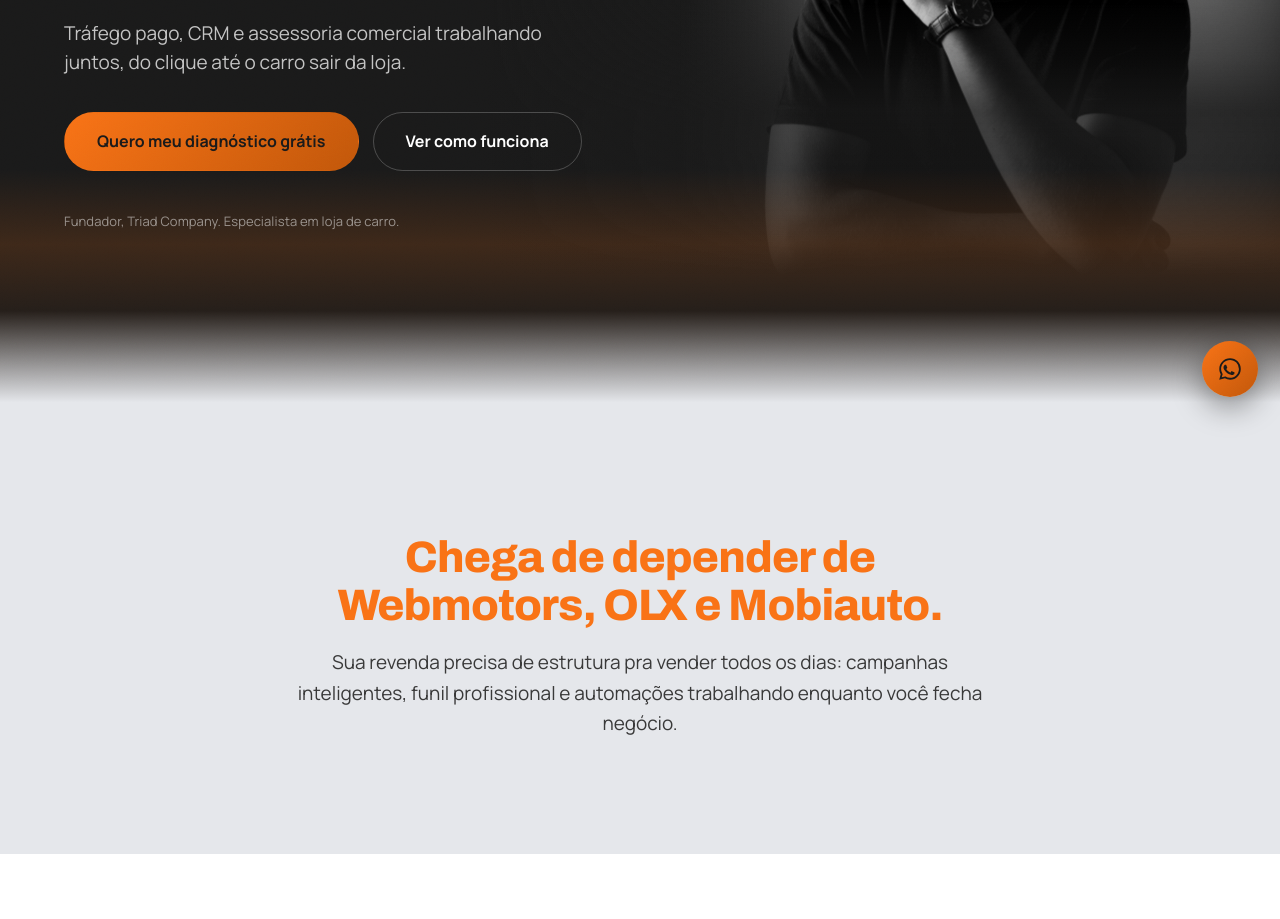
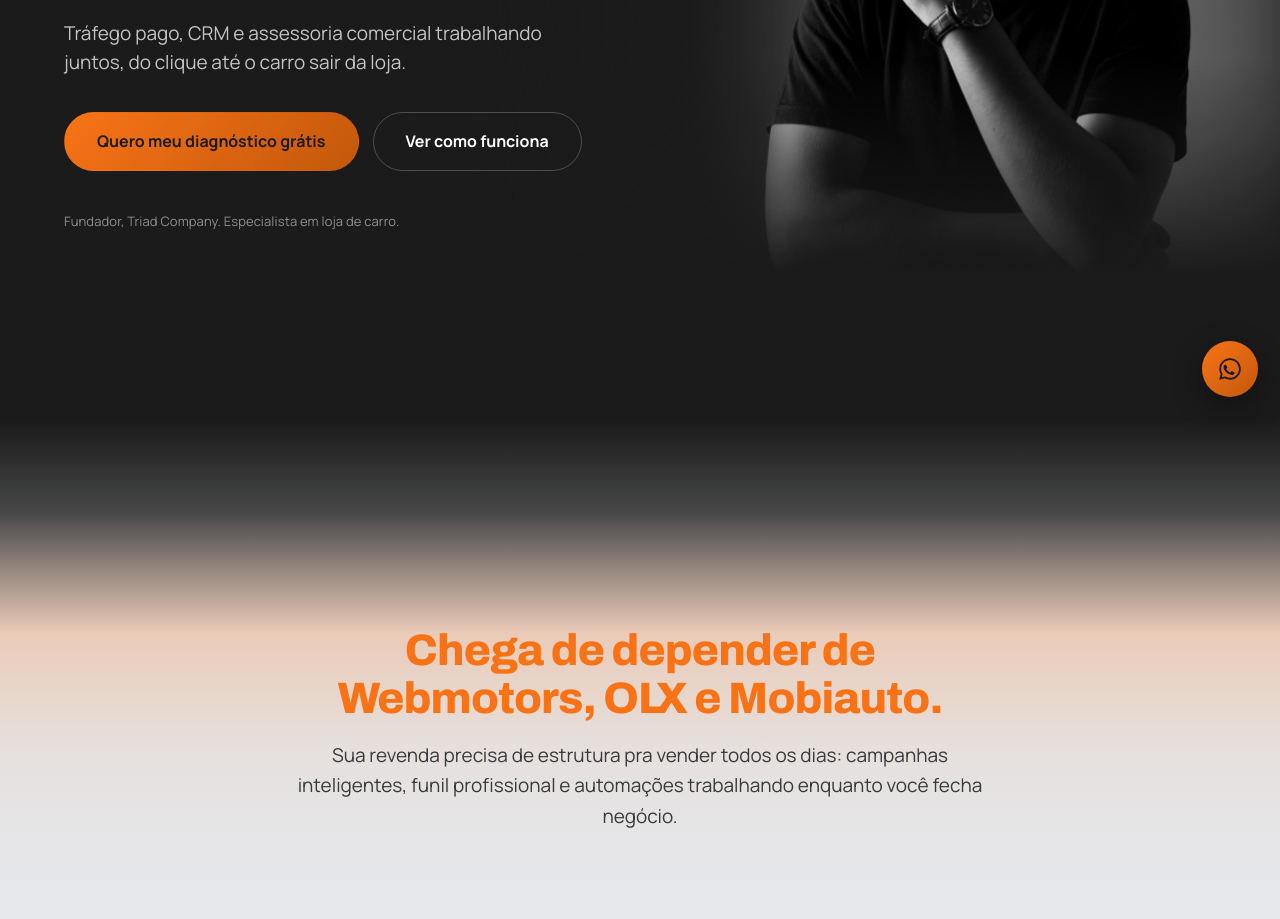
Before and after one commit to triadcompany/site-triad-carro, a plain HTML site: page index.html in a window 1280 px wide. Shown: the part 381-1300 px from the top of the page. Drawn offline with Linux system fonts and the light colour scheme.

Commit message:
Move a transicao degrade para o topo da secao Problema, assim ela so aparece ao rolar, nunca dentro do hero

```diff
--- a/index.html
+++ b/index.html
@@ -71,7 +71,6 @@
       <div class="hero-bg-wipe" aria-hidden="true"></div>
     </div>
     <div class="hero-bg-gradient"></div>
-    <div class="hero-blend" aria-hidden="true"></div>
 
     <div class="container hero-content reveal">
       <h1 class="hero-title">
--- a/styles.css
+++ b/styles.css
@@ -422,25 +422,6 @@ main > section{ padding-block: clamp(64px, 9vw, 120px); }
     linear-gradient(180deg, rgba(var(--hero-dark-rgb),.5) 0%, rgba(var(--hero-dark-rgb),0) 24%, rgba(var(--hero-dark-rgb),0) 55%, var(--hero-dark) 82%);
 }
 
-/* long, soft hand-off into the next section: dark, easing through
-   a faint warm glow, then resolving into the light block. Every
-   stop overlaps its neighbor so nothing reads as a hard line. */
-.hero-blend{
-  position: absolute;
-  left: 0; right: 0; bottom: 0;
-  height: min(52vh, 560px);
-  z-index: 0;
-  pointer-events: none;
-  background: linear-gradient(180deg,
-    transparent 0%,
-    rgba(var(--hero-dark-rgb),.7) 26%,
-    rgba(var(--hero-dark-rgb),.55) 40%,
-    rgba(249,115,22,.16) 58%,
-    rgba(249,115,22,.05) 74%,
-    var(--problema-bg) 96%,
-    var(--problema-bg) 100%);
-}
-
 .hero-content{
   position: relative;
   z-index: 1;
@@ -558,8 +539,30 @@ main > section{ padding-block: clamp(64px, 9vw, 120px); }
    gray with dark/orange text regardless of site theme: a
    deliberate color-block moment, not a themed section.
    ========================================================= */
-.problema{ background: var(--problema-bg); }
-.problema-content{ text-align: center; margin-inline: auto; }
+.problema{
+  position: relative;
+  overflow: hidden;
+  background: var(--problema-bg);
+  padding-top: clamp(140px, 26vh, 320px);
+}
+/* the hero→problema hand-off lives here, at the top of the SECOND
+   section, so it never shows inside the hero's own 100dvh viewport
+   — only once the visitor scrolls past the fold. */
+.problema::before{
+  content: "";
+  position: absolute;
+  top: 0; left: 0; right: 0;
+  height: clamp(280px, 58vh, 560px);
+  background: linear-gradient(180deg,
+    var(--hero-dark) 0%,
+    rgba(var(--hero-dark-rgb),.78) 20%,
+    rgba(249,115,22,.24) 46%,
+    rgba(249,115,22,.06) 72%,
+    var(--problema-bg) 100%);
+  pointer-events: none;
+  z-index: 0;
+}
+.problema-content{ position: relative; z-index: 1; text-align: center; margin-inline: auto; }
 .problema .section-title{
   max-width: none;
   margin-inline: auto;
```
